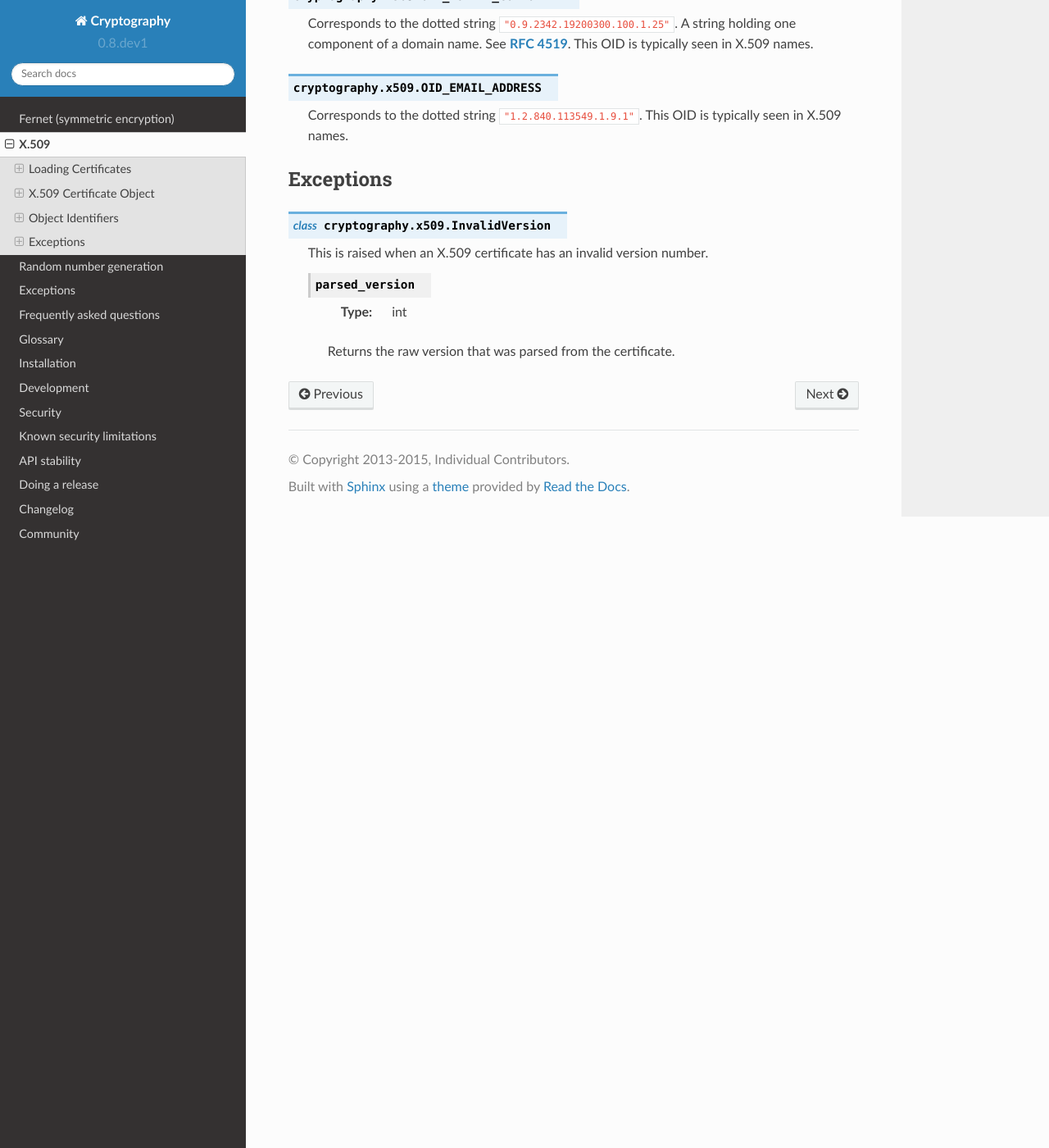
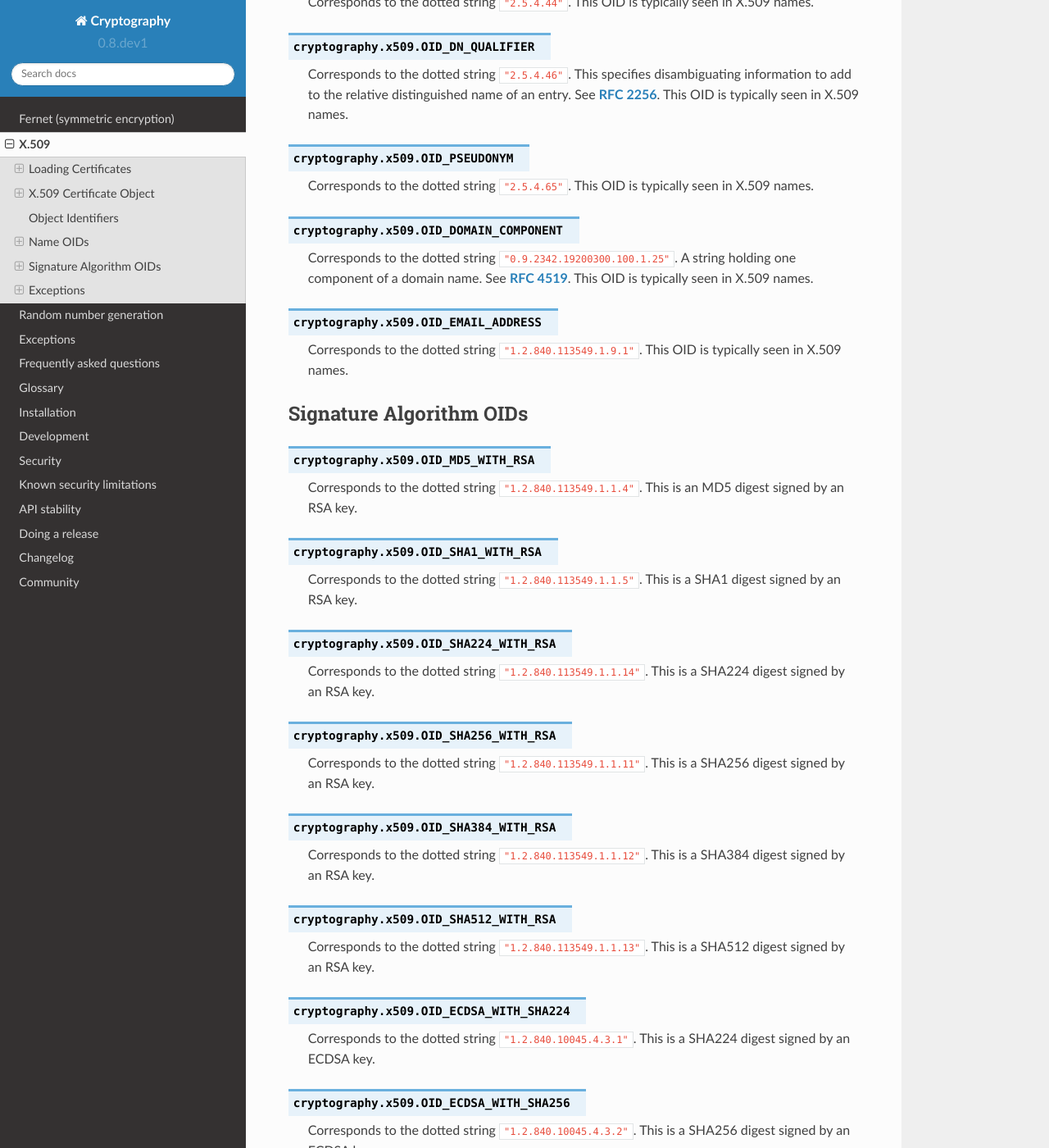
Before and after one commit to WebKing0121/cryptography, a Sphinx documentation site: the page built from docs/x509.rst, in a window 1280 px wide and 1400 px high, scrolled down 5755 px. Shown: the whole window at 82% size. Built offline with Sphinx 7.4.7 and the Read the Docs theme 2.0.0, drawn with Linux system fonts in a browser that asks for light colours; pages that are not in the unit, such as notebooks, are missing from menus; some of the changed text lies outside the part shown.

Commit message:
add support for signature_algorithm in x509.Certificate

```diff
--- a/docs/x509.rst
+++ b/docs/x509.rst
@@ -182,6 +182,18 @@ X.509 Certificate Object
 
         The :class:`Name` of the subject.
 
+    .. attribute:: signature_algorithm
+
+        :type: :class:`ObjectIdentifier`
+
+        An :class:`ObjectIdentifier` instance corresponding to the signature
+        algorithm used to sign the certificate. This is both the digest
+        used as well as the asymmetric type.
+
+        .. doctest::
+
+            >>> cert.signature_algorithm
+            <ObjectIdentifier(oid=1.2.840.113549.1.1.11, name=sha256WithRSAEncryption)>
 
 .. class:: Name
 
@@ -266,6 +278,9 @@ Object Identifiers
 X.509 elements are frequently identified by :class:`ObjectIdentifier`
 instances. The following common OIDs are available as constants.
 
+Name OIDs
+~~~~~~~~~
+
 .. data:: OID_COMMON_NAME
 
     Corresponds to the dotted string ``"2.5.4.3"``. Historically the domain
@@ -346,6 +361,75 @@ instances. The following common OIDs are available as constants.
     Corresponds to the dotted string ``"1.2.840.113549.1.9.1"``. This OID is
     typically seen in X.509 names.
 
+Signature Algorithm OIDs
+~~~~~~~~~~~~~~~~~~~~~~~~
+
+.. data:: OID_MD5_WITH_RSA
+
+    Corresponds to the dotted string ``"1.2.840.113549.1.1.4"``. This is
+    an MD5 digest signed by an RSA key.
+
+.. data:: OID_SHA1_WITH_RSA
+
+    Corresponds to the dotted string ``"1.2.840.113549.1.1.5"``. This is
+    a SHA1 digest signed by an RSA key.
+
+.. data:: OID_SHA224_WITH_RSA
+
+    Corresponds to the dotted string ``"1.2.840.113549.1.1.14"``. This is
+    a SHA224 digest signed by an RSA key.
+
+.. data:: OID_SHA256_WITH_RSA
+
+    Corresponds to the dotted string ``"1.2.840.113549.1.1.11"``. This is
+    a SHA256 digest signed by an RSA key.
+
+.. data:: OID_SHA384_WITH_RSA
+
+    Corresponds to the dotted string ``"1.2.840.113549.1.1.12"``. This is
+    a SHA384 digest signed by an RSA key.
+
+.. data:: OID_SHA512_WITH_RSA
+
+    Corresponds to the dotted string ``"1.2.840.113549.1.1.13"``. This is
+    a SHA512 digest signed by an RSA key.
+
+.. data:: OID_ECDSA_WITH_SHA224
+
+    Corresponds to the dotted string ``"1.2.840.10045.4.3.1"``. This is
+    a SHA224 digest signed by an ECDSA key.
+
+.. data:: OID_ECDSA_WITH_SHA256
+
+    Corresponds to the dotted string ``"1.2.840.10045.4.3.2"``. This is
+    a SHA256 digest signed by an ECDSA key.
+
+.. data:: OID_ECDSA_WITH_SHA384
+
+    Corresponds to the dotted string ``"1.2.840.10045.4.3.3"``. This is
+    a SHA384 digest signed by an ECDSA key.
+
+.. data:: OID_ECDSA_WITH_SHA512
+
+    Corresponds to the dotted string ``"1.2.840.10045.4.3.4"``. This is
+    a SHA512 digest signed by an ECDSA key.
+
+.. data:: OID_DSA_WITH_SHA1
+
+    Corresponds to the dotted string ``"1.2.840.10040.4.3"``. This is
+    a SHA1 digest signed by a DSA key.
+
+.. data:: OID_DSA_WITH_SHA224
+
+    Corresponds to the dotted string ``"2.16.840.1.101.3.4.3.1"``. This is
+    a SHA224 digest signed by a DSA key.
+
+.. data:: OID_DSA_WITH_SHA256
+
+    Corresponds to the dotted string ``2.16.840.1.101.3.4.3.2"``. This is
+    a SHA256 digest signed by a DSA key.
+
+
 Exceptions
 ~~~~~~~~~~
 
```
Also changed, not shown: 4 other files.
